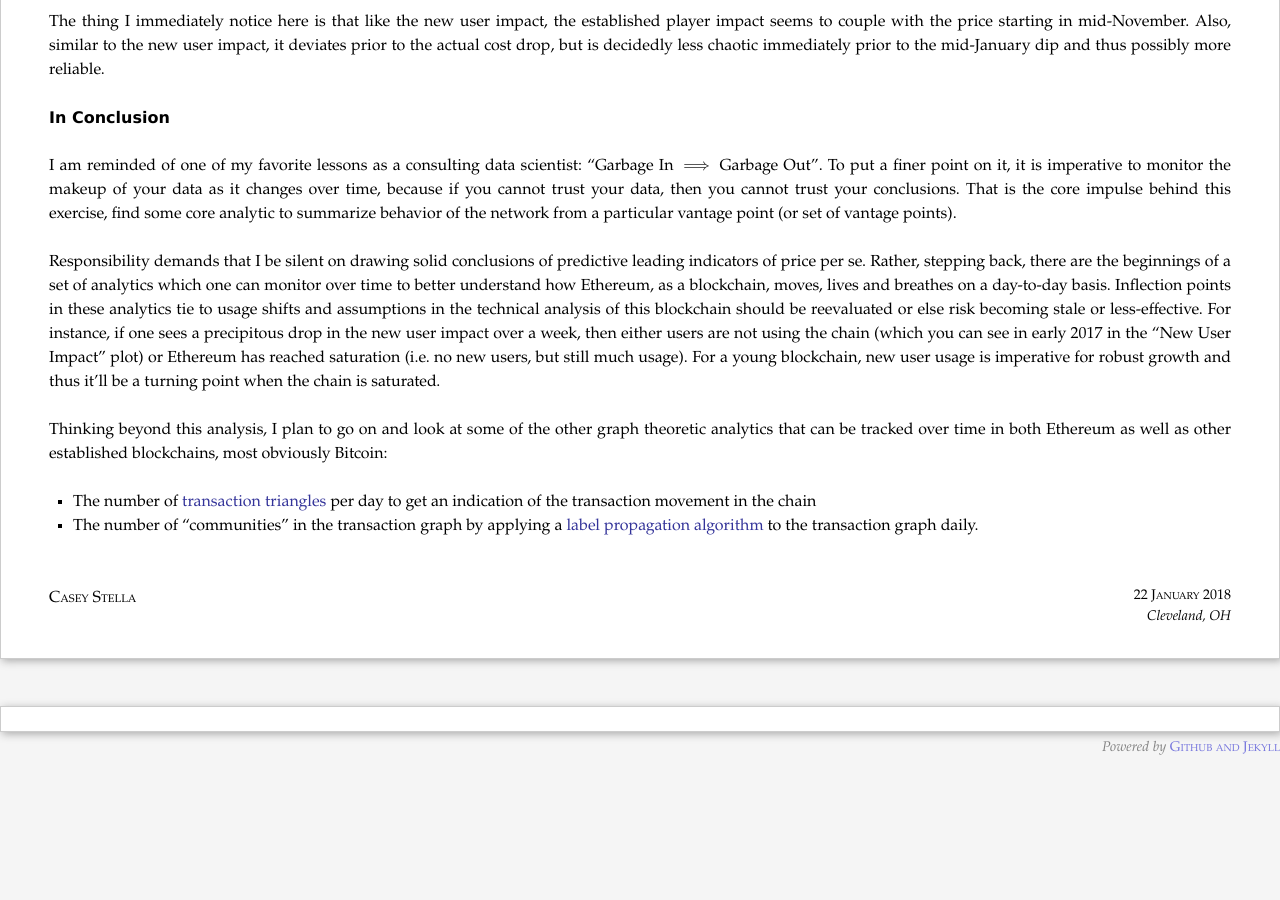
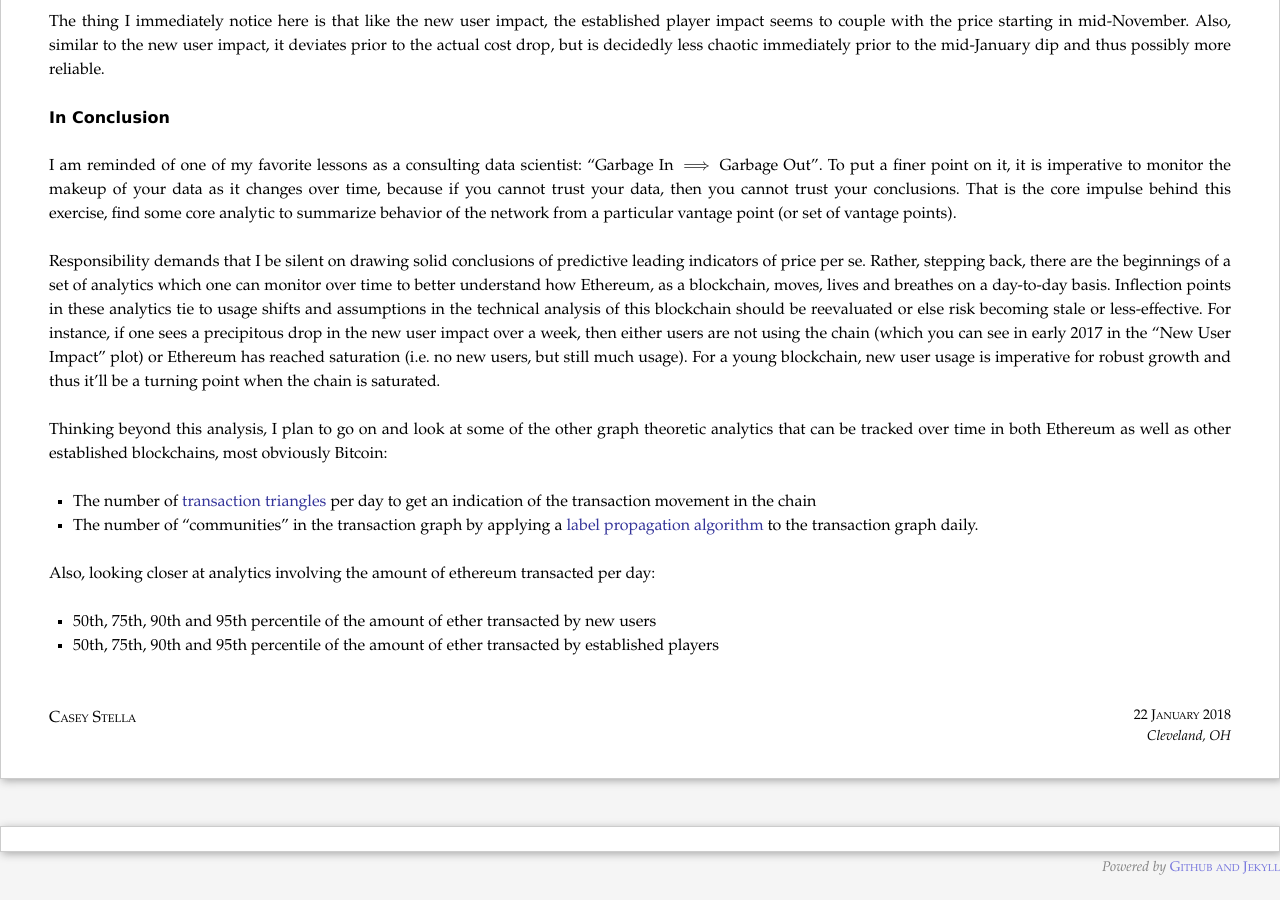
Before and after one commit to cestella/cestella.github.io, a Jekyll site: the page built from _posts/2018-01-22-ethereum-blockchain-analysis.markdown, in a window 1280 px wide and 900 px high, scrolled down 3290 px. Built offline with Jekyll 4.4.1, drawn with Linux system fonts in a browser that asks for light colours; formulas are drawn with MathJax 3; comment, search, counter and statistics services are not loaded; before the commit the page ends 4070 px from its top, so only the background shows below that.

Commit message:
Updating.

```diff
--- a/_posts/2018-01-22-ethereum-blockchain-analysis.markdown
+++ b/_posts/2018-01-22-ethereum-blockchain-analysis.markdown
@@ -111,3 +111,7 @@
 
 * The number of [transaction triangles](https://www.geeksforgeeks.org/number-of-triangles-in-a-undirected-graph/) per day to get an indication of the transaction movement in the chain
 * The number of "communities" in the transaction graph by applying a [label propagation algorithm](https://en.wikipedia.org/wiki/Label_Propagation_Algorithm) to the transaction graph daily.
+
+Also, looking closer at analytics involving the amount of ethereum transacted per day:
+* 50th, 75th, 90th and 95th percentile of the amount of ether transacted by new users
+* 50th, 75th, 90th and 95th percentile of the amount of ether transacted by established players
```
